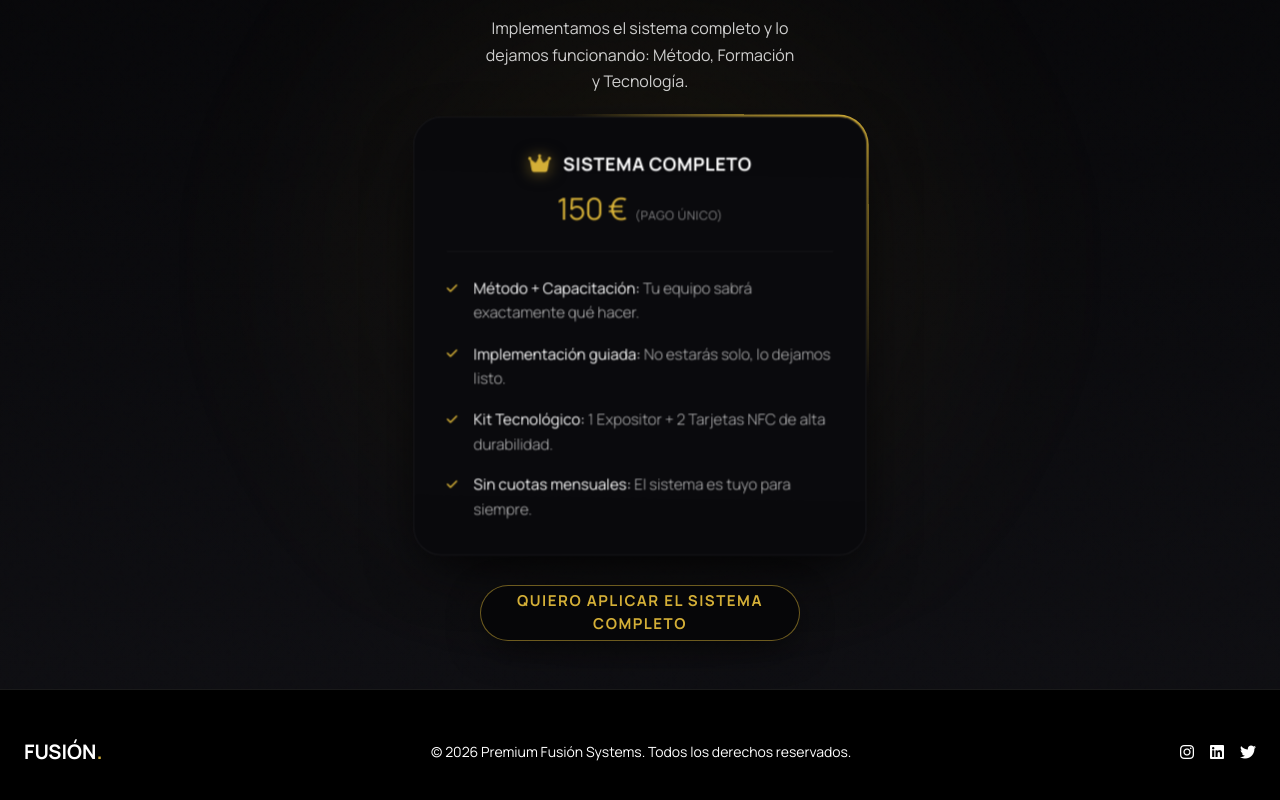
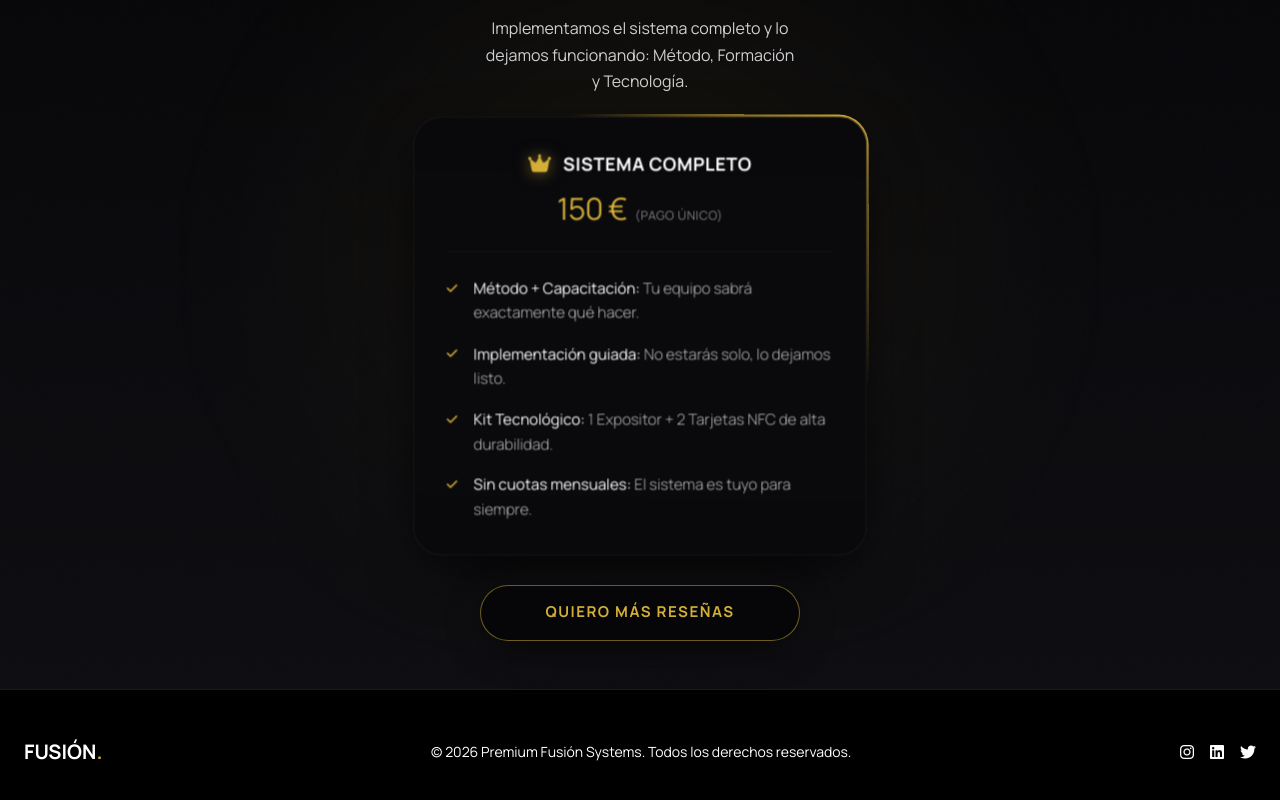
Before and after one commit to Fran-thata/landing, a React (Vite) app: page / in a window 1280 px wide. Shown: the part 7107-7907 px from the top of the page. Built offline with nearby package versions, Linux system fonts and the light colour scheme; a web font is replaced by a local one.

Commit message:
feat: Change button text in pricing section
Updates the call-to-action button text in the pricing section from "Quiero aplicar el sistema completo" to "Quiero más reseñas" to better align with user acquisition goals.

```diff
--- a/components/PricingSection.tsx
+++ b/components/PricingSection.tsx
@@ -125,7 +125,7 @@ export const PricingSection: React.FC = () => {
                 "
             >
                 <span className="relative z-10">
-                   Quiero aplicar el sistema completo
+                   Quiero más reseñas
                 </span>
             </button>
         </div>
```
